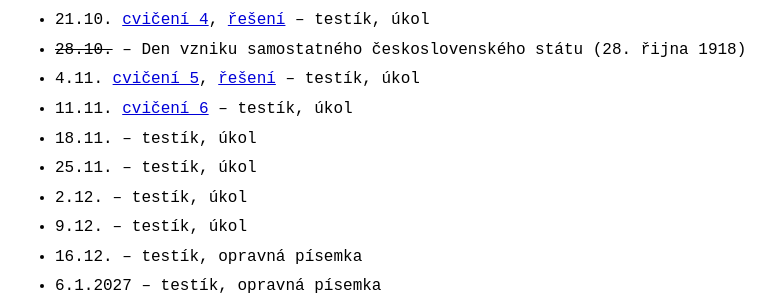
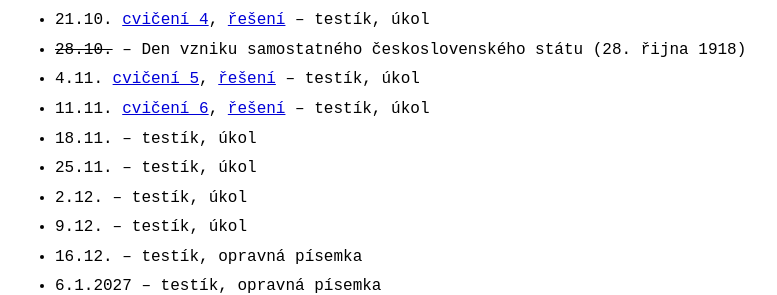
Before and after one commit to Couleslaw/couleslaw.github.io, a Jekyll site: the page built from teaching/2627/dm/index.md, in a window 1280 px wide and 900 px high, scrolled down 1787 px. Shown: the part 160-455 px from the top of the window, without its empty margins (234-1011 px from the left). Built offline with Jekyll 4.4.1, drawn with Linux system fonts in a browser that asks for light colours.

Commit message:
add md cv6 solution

```diff
--- a/teaching/2627/dm/index.md
+++ b/teaching/2627/dm/index.md
@@ -58,7 +58,7 @@ Podle [pravidel pro organizaci studia](https://www.mff.cuni.cz/cs/vnitrni-zalezi
 - 21.10. [cvičení 4](./cv4.pdf), [řešení](./cv4-reseni.pdf) -- testík, úkol
 - ~~28.10.~~ -- Den vzniku samostatného československého státu (28. řijna 1918)
 - 4.11. [cvičení 5](./cv5.pdf), [řešení](./cv5-reseni.pdf) -- testík, úkol
-- 11.11. [cvičení 6](./cv6.pdf) -- testík, úkol
+- 11.11. [cvičení 6](./cv6.pdf), [řešení](./cv6-reseni.pdf) -- testík, úkol
 - 18.11. -- testík, úkol
 - 25.11. -- testík, úkol
 - 2.12. -- testík, úkol
```
Also changed, not shown: 2 other files.
